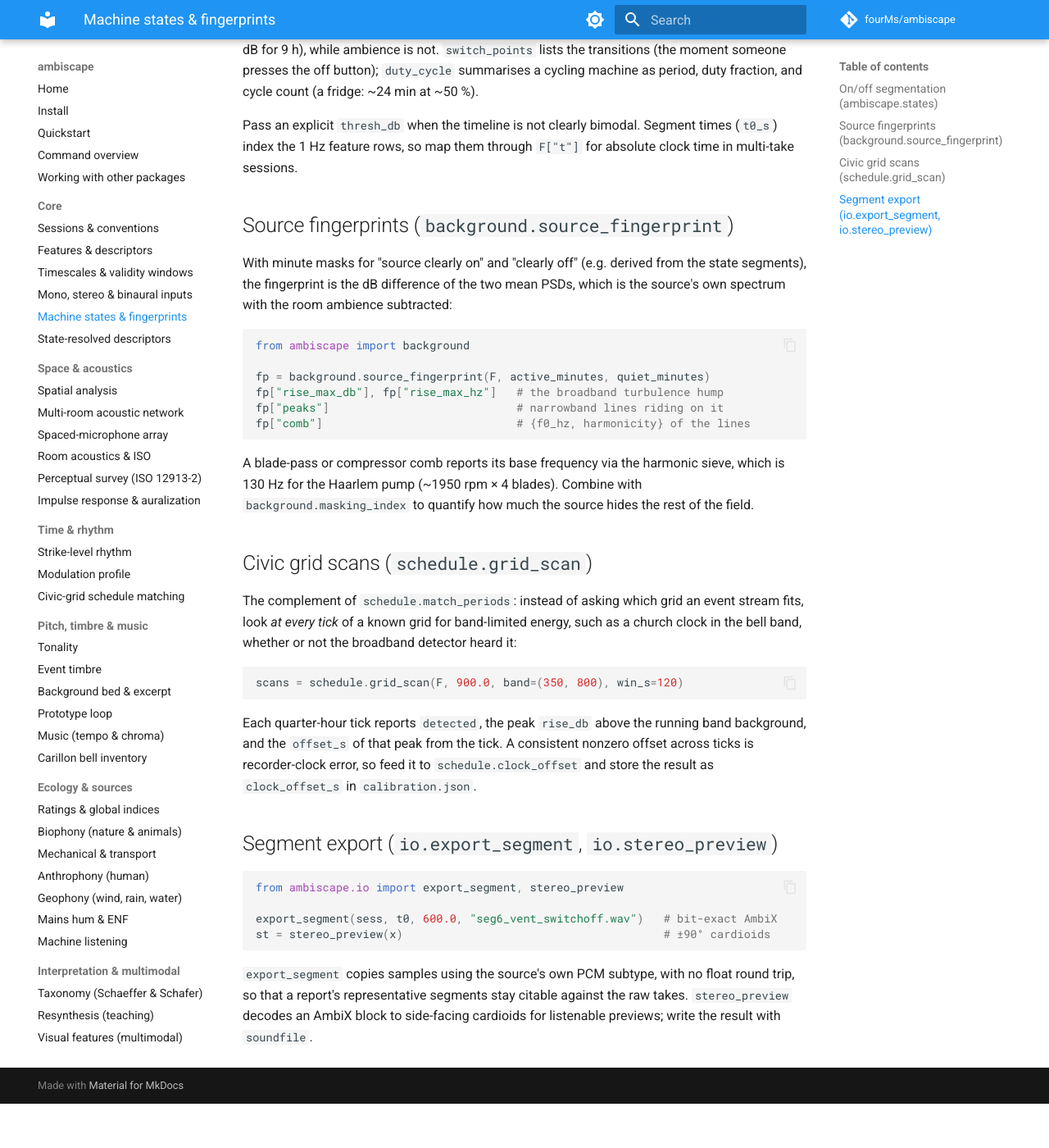
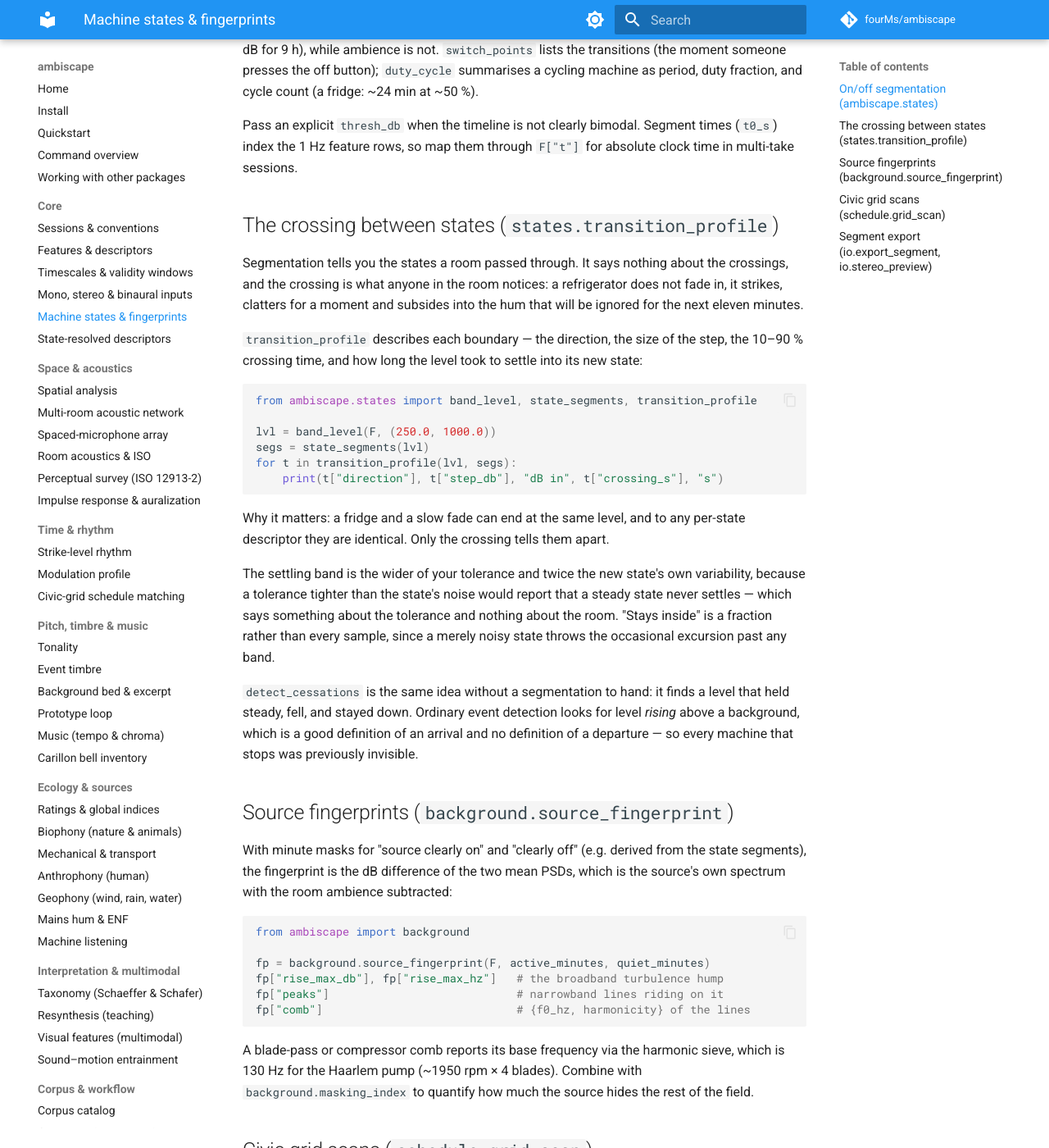
Before and after one commit to fourMs/ambiscape, an MkDocs documentation site: the page built from docs/guide/states.md, in a window 1280 px wide and 1400 px high, scrolled down 608 px. Shown: the whole window at 82% size. Built offline with MkDocs 1.6.1 and Material for MkDocs 9.7.7, drawn with Linux system fonts in a browser that asks for light colours; comment, search, counter and statistics services are not loaded; before the commit the page ends 1954 px from its top, so only the background shows below that.

Commit message:
0.27.0: descriptors for the meso band, and the crossings between states
Three related pieces, all of which exist because the timescale figure made
a gap visible rather than because they were planned.

object_profile keeps the numbers that typing an object used to throw away,
and adds the temporal centroid, which puts impulsive and sustained on a
continuous axis instead of in categories. Six meso-band windows follow, so
the toolbox can describe a six-second sound action at all -- before them
every windowed descriptor was invalid on one.

transition_profile describes the boundary between states rather than only
locating it, and detect_cessations finds the departures that an
arrival-shaped event detector cannot see.

Docs updated on all three guide pages and the wiki's design decisions.

Co-Authored-By: Claude Opus 5 (1M context) <noreply@anthropic.com>
Claude-Session: https://claude.ai/code/session_01TZ1T9cWFjCD93GdVrYmM4m

````diff
--- a/docs/guide/states.md
+++ b/docs/guide/states.md
@@ -31,6 +31,43 @@ period, duty fraction, and cycle count (a fridge: ~24 min at ~50 %).
 Pass an explicit `thresh_db` when the timeline is not clearly bimodal.
 Segment times (`t0_s`) index the 1 Hz feature rows, so map them through
 `F["t"]` for absolute clock time in multi-take sessions.
+
+## The crossing between states (`states.transition_profile`)
+
+Segmentation tells you the states a room passed through. It says nothing
+about the crossings, and the crossing is what anyone in the room notices: a
+refrigerator does not fade in, it strikes, clatters for a moment and
+subsides into the hum that will be ignored for the next eleven minutes.
+
+`transition_profile` describes each boundary — the direction, the size of
+the step, the 10–90 % crossing time, and how long the level took to settle
+into its new state:
+
+```python
+from ambiscape.states import band_level, state_segments, transition_profile
+
+lvl = band_level(F, (250.0, 1000.0))
+segs = state_segments(lvl)
+for t in transition_profile(lvl, segs):
+    print(t["direction"], t["step_db"], "dB in", t["crossing_s"], "s")
+```
+
+Why it matters: a fridge and a slow fade can end at the same level, and to
+any per-state descriptor they are identical. Only the crossing tells them
+apart.
+
+The settling band is the wider of your tolerance and twice the new state's
+own variability, because a tolerance tighter than the state's noise would
+report that a steady state never settles — which says something about the
+tolerance and nothing about the room. "Stays inside" is a fraction rather
+than every sample, since a merely noisy state throws the occasional
+excursion past any band.
+
+`detect_cessations` is the same idea without a segmentation to hand: it
+finds a level that held steady, fell, and stayed down. Ordinary event
+detection looks for level *rising* above a background, which is a good
+definition of an arrival and no definition of a departure — so every
+machine that stops was previously invisible.
 
 ## Source fingerprints (`background.source_fingerprint`)
 
--- a/src/ambiscape/__init__.py
+++ b/src/ambiscape/__init__.py
@@ -21,7 +21,7 @@ from . import (anthrophony, array, biophony, capture, catalog, compare,
                mechanical, network, resolve, starss, states, taxonomy,
                vision, iso)
 
-__version__ = "0.26.0"
+__version__ = "0.27.0"
 __all__ = [
     "open_session", "open_recording", "open_clips", "read_bext",
     "read_span", "export_segment", "stereo_preview",
````
Also changed, not shown: CHANGELOG.md (+32 -0 lines), docs/guide/taxonomy.md (+31 -0 lines), docs/guide/timescales.md (+16 -0 lines).
